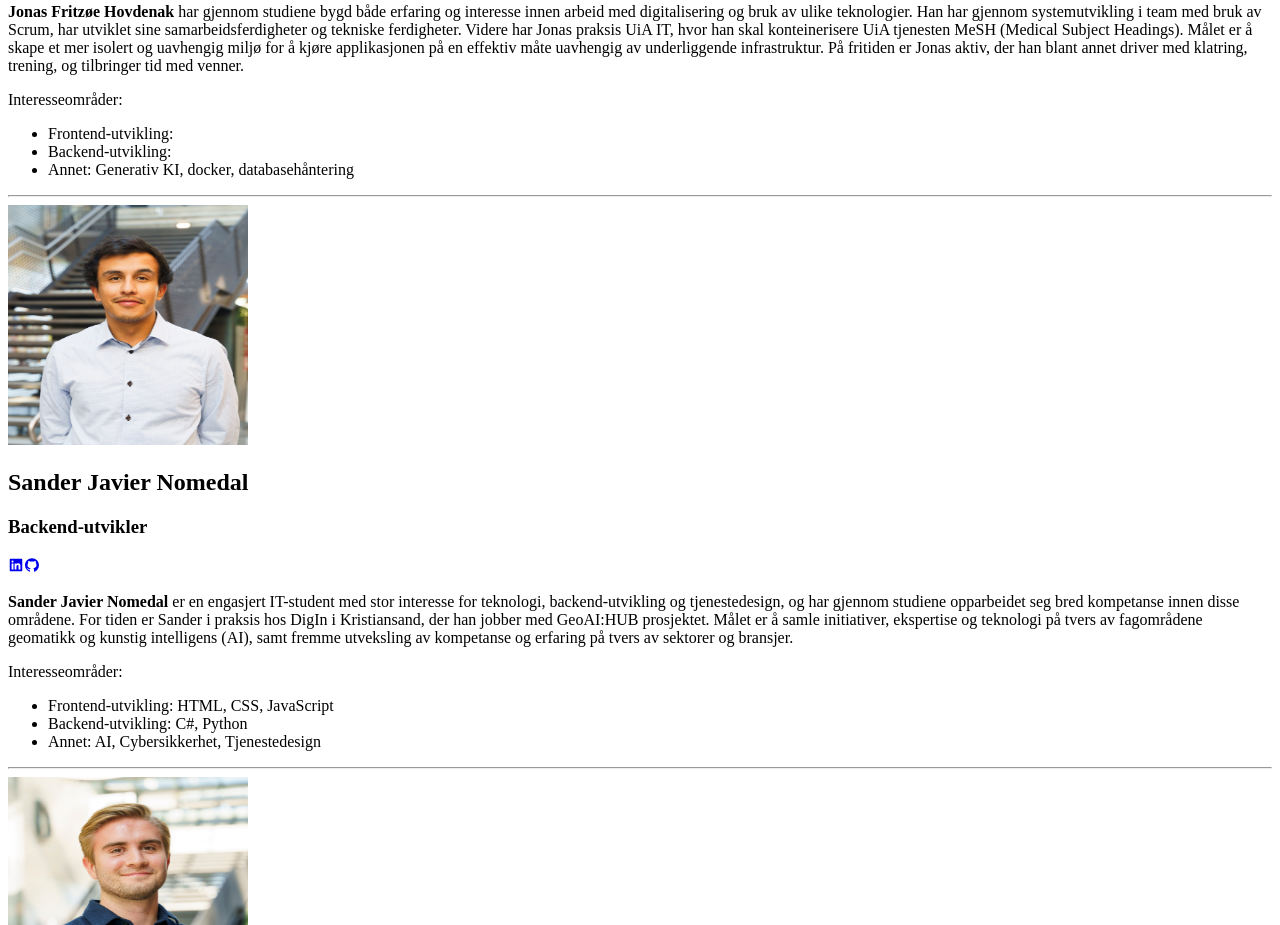
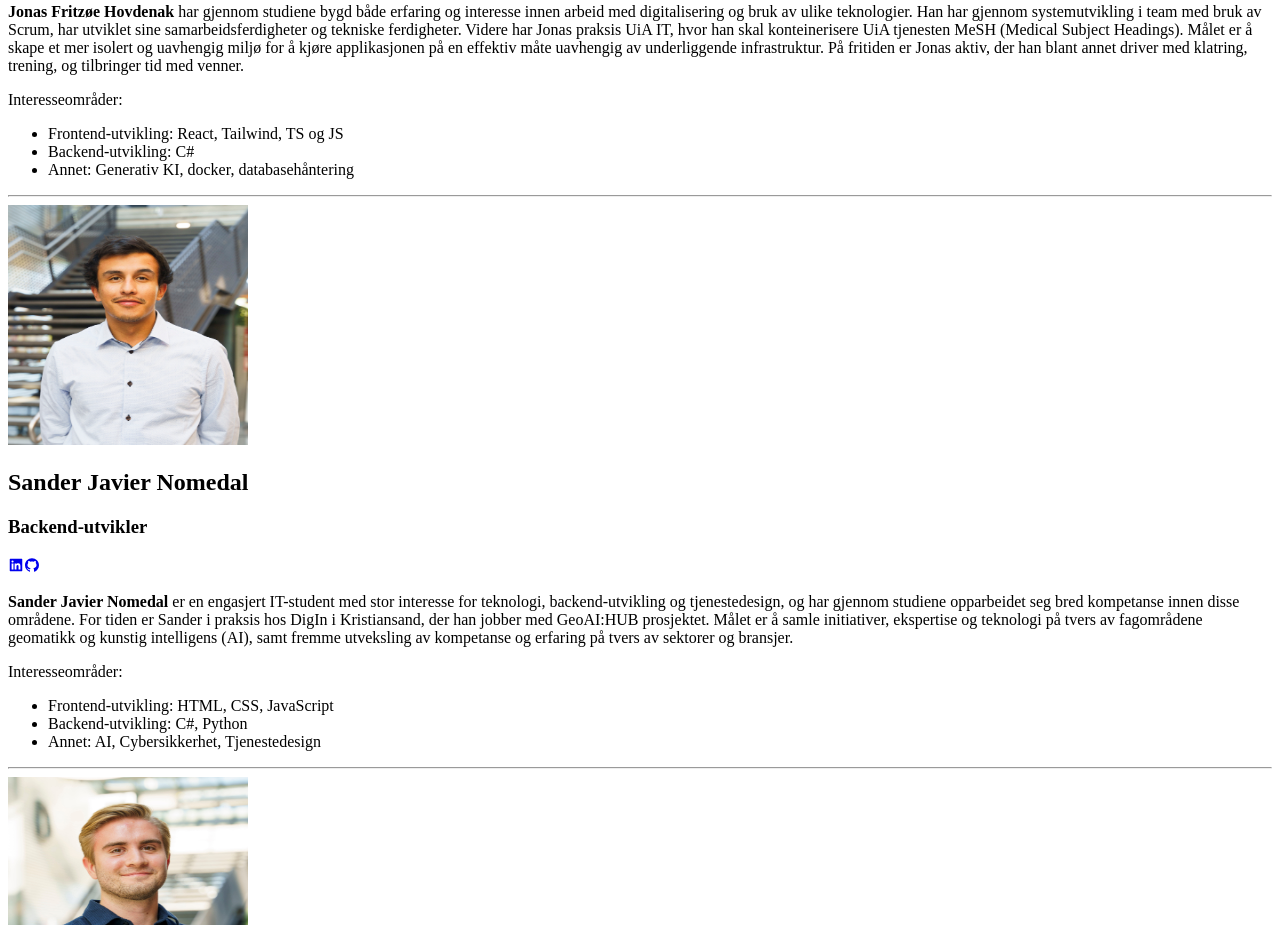
Before and after one commit to martinstereo/gruppe-3, a Next.js app: page / in a window 1280 px wide. Shown: the part 2300-3225 px from the top of the page. Built offline with nearby package versions, Linux system fonts and the light colour scheme.

Commit message:
La til interessepunkter i Jonas sin tekst.

```diff
--- a/pages/index.js
+++ b/pages/index.js
@@ -160,8 +160,8 @@ return (
                     Interesseområder:
                   </p>
                   <ul className='pl-5 list-disc'>
-                    <li className='py-1'>Frontend-utvikling:</li>
-                    <li className='py-1'>Backend-utvikling:</li>
+                    <li className='py-1'>Frontend-utvikling: React, Tailwind, TS og JS</li>
+                    <li className='py-1'>Backend-utvikling: C#</li>
                     <li className='py-1'>Annet: Generativ KI, docker, databasehåntering</li>
                   </ul>
 
```
